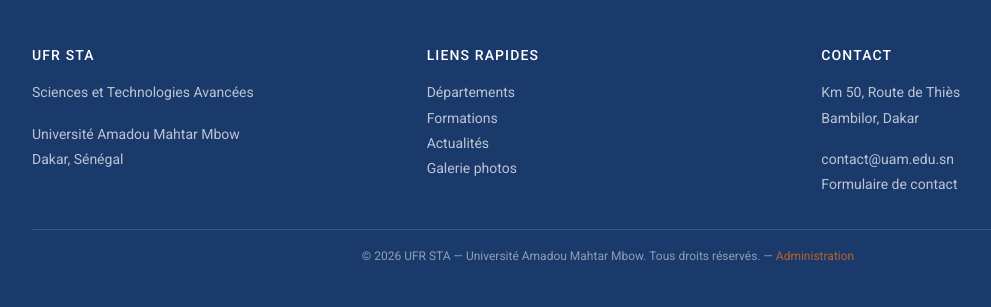
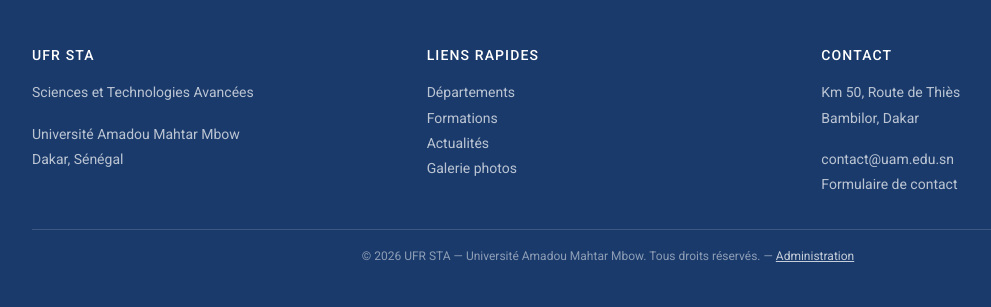
Before and after one commit to gorad321/projet_STA, a Flask app: page /activites in a window 1280 px wide. Shown: the part 1628-1935 px from the top of the page, without its empty margins (32-1023 px from the left). Run offline with Flask 3, Linux system fonts and the light colour scheme; data comes from the database, SQL or seed files in the repository.

Commit message:
Correction du lien Administration invisible au survol dans le footer (meme couleur que le fond)

```diff
--- a/static/css/style.css
+++ b/static/css/style.css
@@ -221,6 +221,15 @@ p { margin-bottom: var(--space-sm); }
   text-align: center;
   font-size: var(--fs-xs);
   color: rgba(255, 255, 255, 0.50);
+}
+
+.footer-bottom a {
+  color: rgba(255, 255, 255, 0.75);
+  text-decoration: underline;
+}
+
+.footer-bottom a:hover {
+  color: var(--color-accent);
 }
 
 /* 8. BOUTONS */
```
